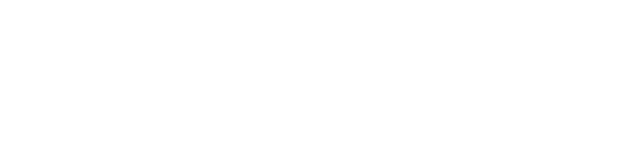
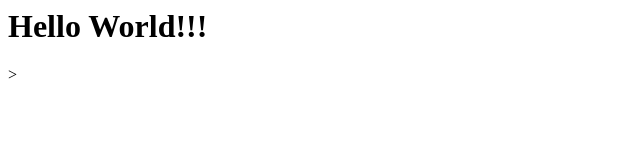
Before and after one commit to shalakak93/MyTestRepo, a plain HTML site: page index.html in a window 1280 px wide. Shown: the whole page, without its empty margins (0-640 px from the left). Drawn offline with Linux system fonts and the light colour scheme.

Commit message:
Changes to the file

```diff
--- a/index.html
+++ b/index.html
@@ -1,3 +1,6 @@
 <html>
 <title>Sample repo</title>
+<body>
+	<h1>Hello World!!!</h1>
+</body>>
 </html>
```
Also changed, not shown: sample.txt (added).
